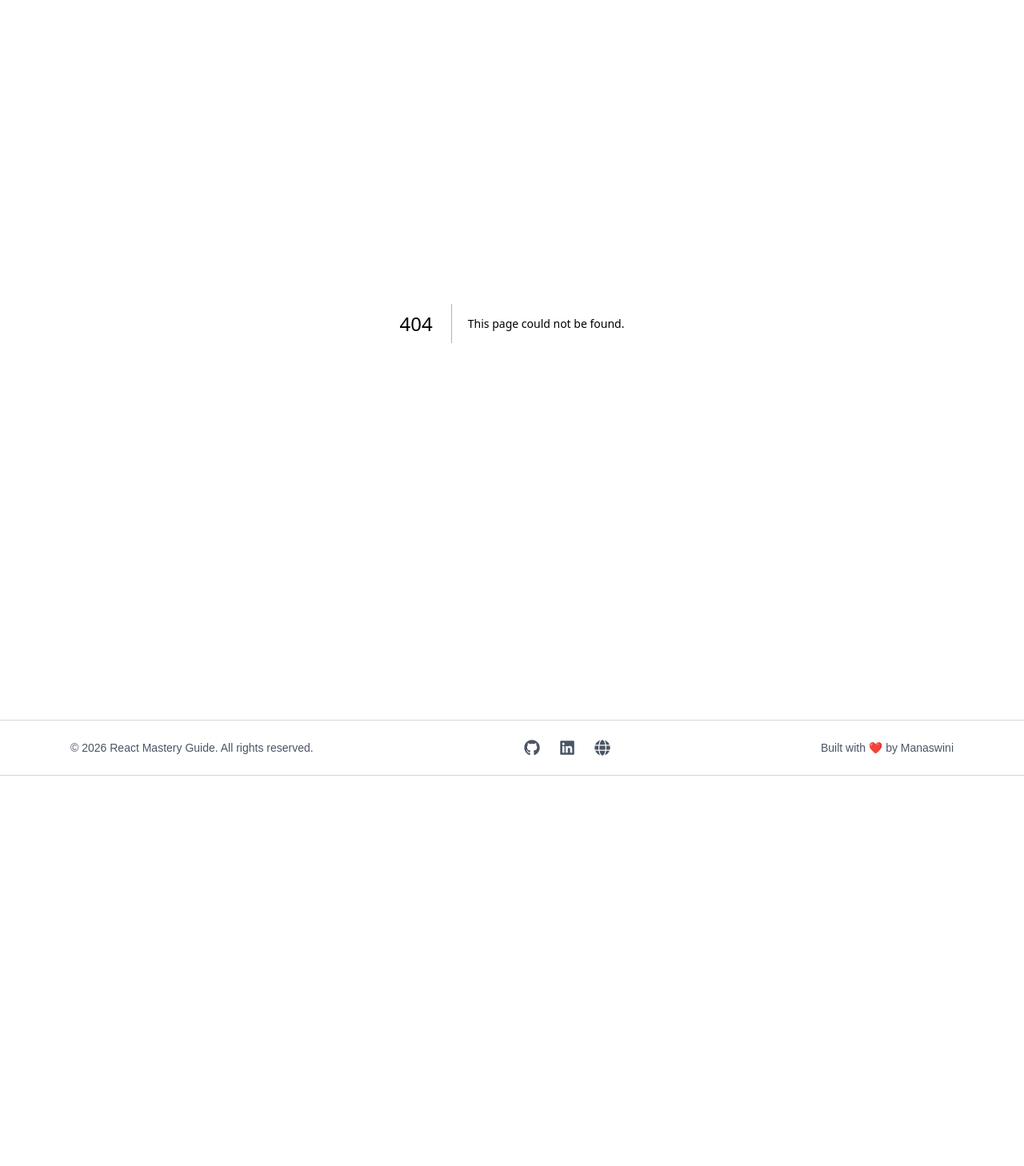
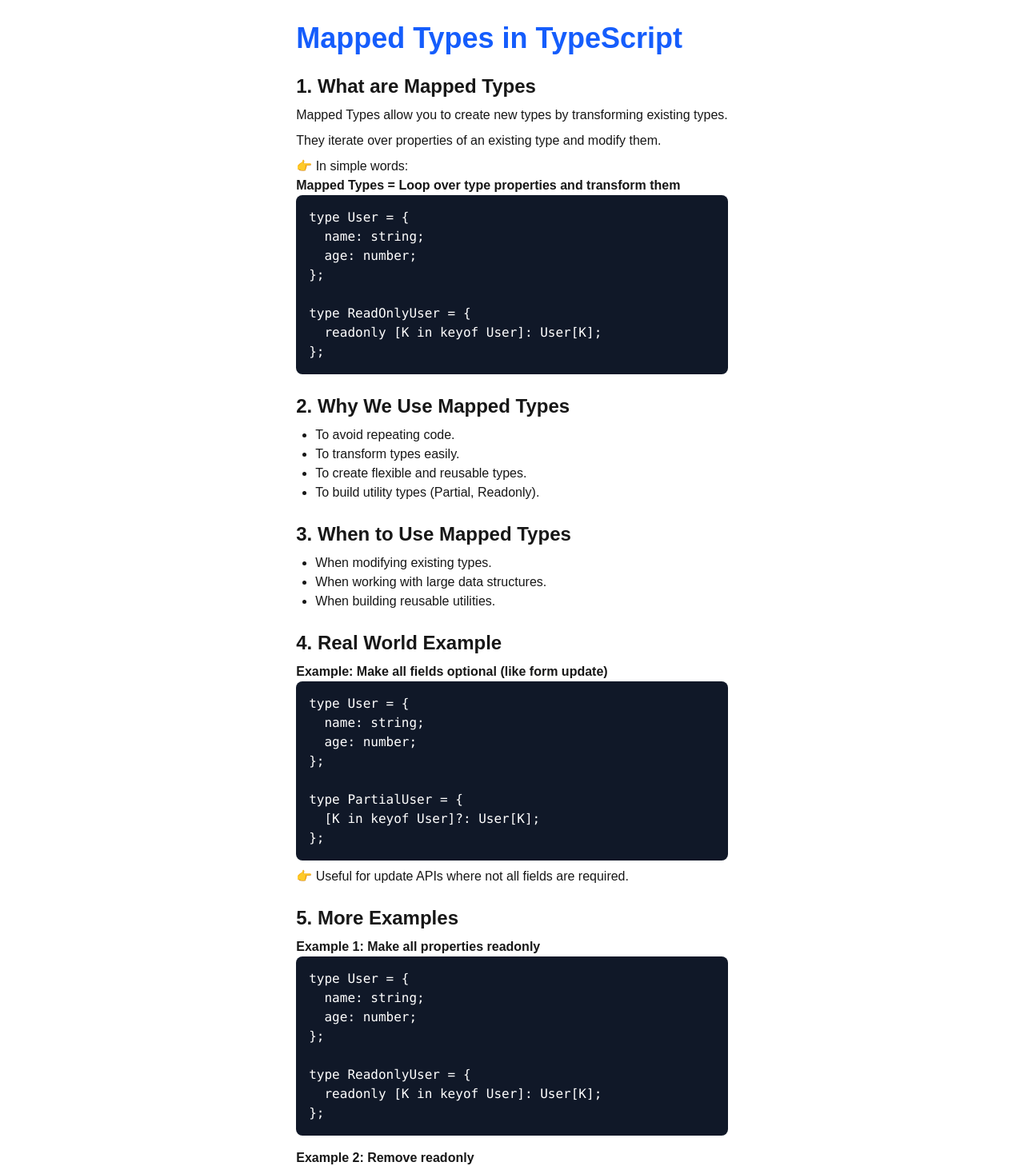
Before and after one commit to Monisasmal/Type-script-Concept, a Next.js app: page /concepts/MappedTypes in a window 1280 px wide. Before the commit this address had no page. Shown: the part 89-1547 px from the top of the page at 80% size. Before the commit the page ends 1059 px from the top, so only its background shows below. Built offline with nearby package versions, Linux system fonts and the light colour scheme.

Commit message:
first commit

```diff
--- /dev/null
+++ b/src/app/concepts/MappedTypes/page.tsx
@@ -0,0 +1,175 @@
+export default function MappedTypes() {
+  return (
+    <div className="max-w-5xl mx-auto p-6">
+
+      <h1 className="text-4xl font-bold text-blue-600 mb-6">
+        Mapped Types in TypeScript
+      </h1>
+
+      {/* 1. What */}
+      <section className="mb-6">
+        <h2 className="text-2xl font-semibold mb-2">
+          1. What are Mapped Types
+        </h2>
+
+        <p>
+          Mapped Types allow you to create new types by transforming existing types.
+        </p>
+
+        <p className="mt-2">
+          They iterate over properties of an existing type and modify them.
+        </p>
+
+        <p className="mt-2">
+          👉 In simple words:
+          <br />
+          <b>Mapped Types = Loop over type properties and transform them</b>
+        </p>
+
+        <pre className="bg-gray-900 text-white p-4 rounded-lg">
+{`type User = {
+  name: string;
+  age: number;
+};
+
+type ReadOnlyUser = {
+  readonly [K in keyof User]: User[K];
+};`}
+        </pre>
+
+      </section>
+
+      {/* 2. Why */}
+      <section className="mb-6">
+        <h2 className="text-2xl font-semibold mb-2">
+          2. Why We Use Mapped Types
+        </h2>
+
+        <ul className="list-disc ml-6">
+          <li>To avoid repeating code.</li>
+          <li>To transform types easily.</li>
+          <li>To create flexible and reusable types.</li>
+          <li>To build utility types (Partial, Readonly).</li>
+        </ul>
+
+      </section>
+
+      {/* 3. When */}
+      <section className="mb-6">
+        <h2 className="text-2xl font-semibold mb-2">
+          3. When to Use Mapped Types
+        </h2>
+
+        <ul className="list-disc ml-6">
+          <li>When modifying existing types.</li>
+          <li>When working with large data structures.</li>
+          <li>When building reusable utilities.</li>
+        </ul>
+
+      </section>
+
+      {/* 4. Real World */}
+      <section className="mb-6">
+        <h2 className="text-2xl font-semibold mb-2">
+          4. Real World Example
+        </h2>
+
+        <p><b>Example: Make all fields optional (like form update)</b></p>
+
+        <pre className="bg-gray-900 text-white p-4 rounded-lg">
+{`type User = {
+  name: string;
+  age: number;
+};
+
+type PartialUser = {
+  [K in keyof User]?: User[K];
+};`}
+        </pre>
+
+        <p className="mt-2">
+          👉 Useful for update APIs where not all fields are required.
+        </p>
+
+      </section>
+
+      {/* 5. More Examples */}
+      <section className="mb-6">
+        <h2 className="text-2xl font-semibold mb-2">
+          5. More Examples
+        </h2>
+
+        <p><b>Example 1: Make all properties readonly</b></p>
+
+        <pre className="bg-gray-900 text-white p-4 rounded-lg">
+{`type User = {
+  name: string;
+  age: number;
+};
+
+type ReadonlyUser = {
+  readonly [K in keyof User]: User[K];
+};`}
+        </pre>
+
+        <p className="mt-4"><b>Example 2: Remove readonly</b></p>
+
+        <pre className="bg-gray-900 text-white p-4 rounded-lg">
+{`type Mutable<T> = {
+  -readonly [K in keyof T]: T[K];
+};`}
+        </pre>
+
+        <p className="mt-4"><b>Example 3: Required Fields</b></p>
+
+        <pre className="bg-gray-900 text-white p-4 rounded-lg">
+{`type RequiredUser = {
+  [K in keyof User]-?: User[K];
+};`}
+        </pre>
+
+        <p className="mt-4"><b>Example 4: Boolean Flags</b></p>
+
+        <pre className="bg-gray-900 text-white p-4 rounded-lg">
+{`type Flags<T> = {
+  [K in keyof T]: boolean;
+};
+
+type FeatureFlags = Flags<{
+  darkMode: string;
+  newUI: string;
+}>;`}
+        </pre>
+
+        <p className="mt-4"><b>Example 5: Key Remapping</b></p>
+
+        <pre className="bg-gray-900 text-white p-4 rounded-lg">
+{`type Prefix<T> = {
+  [K in keyof T as \`prefix_\${string & K}\`]: T[K];
+};`}
+        </pre>
+
+      </section>
+
+      {/* 6. Issue */}
+      <section>
+        <h2 className="text-2xl font-semibold mb-2">
+          6. If Not Used What Issue May Occur
+        </h2>
+
+        <ul className="list-disc ml-6">
+          <li>Repeated type definitions.</li>
+          <li>Hard to maintain large types.</li>
+          <li>Less flexibility.</li>
+          <li>More bugs in type handling.</li>
+        </ul>
+
+        <p className="mt-2">
+          Mapped types make code cleaner and more scalable.
+        </p>
+
+      </section>
+
+    </div>
+  );
+}
--- a/src/app/concepts/page.tsx
+++ b/src/app/concepts/page.tsx
@@ -47,6 +47,7 @@ const concept = [
      {name: "Implementing Interfaces in TypeScript?", path:"/concepts/ImplementingInterfaces"},
      {name: "What is  Generics in TypeScript?", path:"/concepts/GenericsInTypeScript"},
      {name: "What are Generic Constraints?", path:"/concepts/GenericConstraints"},
+     {name: "Mapped Types in TypeScript?", path:"/concepts/MappedTypes"},
 ];
 
 export default function Concepts(){
```
